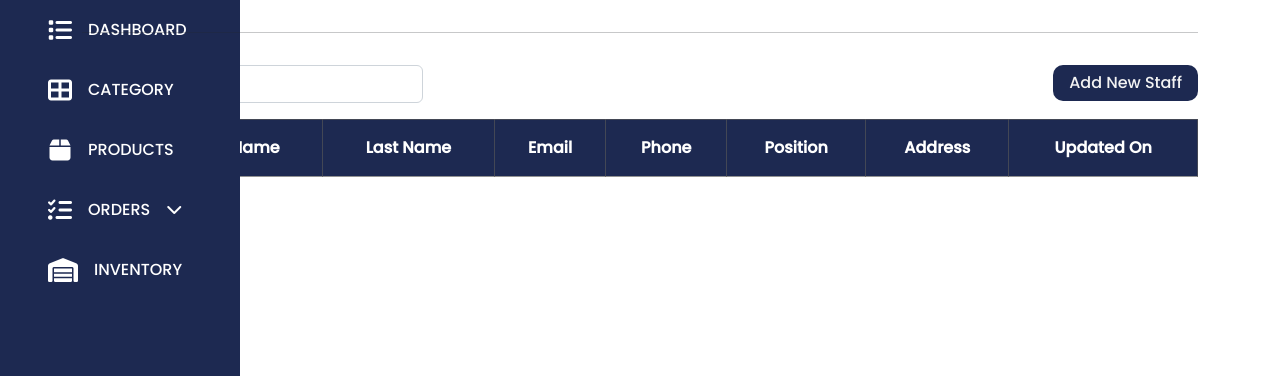
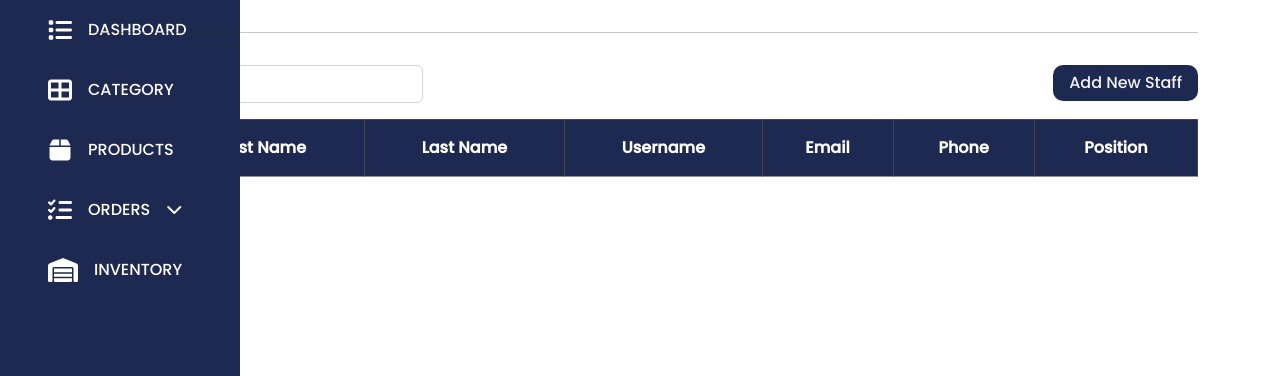
Before and after one commit to luz-zu/Order-Forecasting-System, a Django app: page /staff in a window 1280 px wide. Shown: the part 58-434 px from the top of the page. Run offline with Django 4.2, Linux system fonts and the light colour scheme; a user stored in the database is signed in; data comes from the database, SQL or seed files in the repository; lists and menus that the app fills with data are empty; some libraries are stand-ins or nearby versions.

Commit message:
remove address & time

```diff
--- a/templates/staff.html
+++ b/templates/staff.html
@@ -28,11 +28,10 @@
                             <th>#</th>
                             <th>First Name</th>
                             <th>Last Name</th>
+                            <th>Username</th>
                             <th>Email</th>
                             <th>Phone</th>
                             <th>Position</th>
-                            <th>Address</th>
-                            <th>Updated On</th>
                         </tr>
                     </thead>
                     <tbody>
@@ -41,11 +40,10 @@
                             <td scope="row">{{ forloop.counter }}</td>
                             <td>{{ staff.fname }}</td>
                             <td>{{ staff.lname }}</td>
+                            <td>{{ staff.username }}</td>
                             <td>{{ staff.email }}</td>
                             <td>{{ staff.phone }}</td>
                             <td>{{ staff.role }}</td>
-                            <td>{{ staff.address }}</td>
-                            <td>{{ staff.time }}</td>
                         </tr>
                         {% endfor %}
                     </tbody>
@@ -87,12 +85,10 @@
 
                     <div class="mb-3">
                         <label for="staff_role" class="col-form-label">Role:</label>
-                        <input type="text" class="form-control" name="staff_role" id="staff_role" required>
-                    </div>
-
-                    <div class="mb-3">
-                        <label for="staff_address" class="col-form-label">Address:</label>
-                        <textarea class="form-control" name="staff_address" id="staff_address" required></textarea>
+                        <select class="form-select" name="staff_role" id="staff_role" required>
+                            <option value="staff">Staff</option>
+                            <option value="admin">Admin</option>
+                        </select>
                     </div>
 
                     <div class="modal-footer">
```
